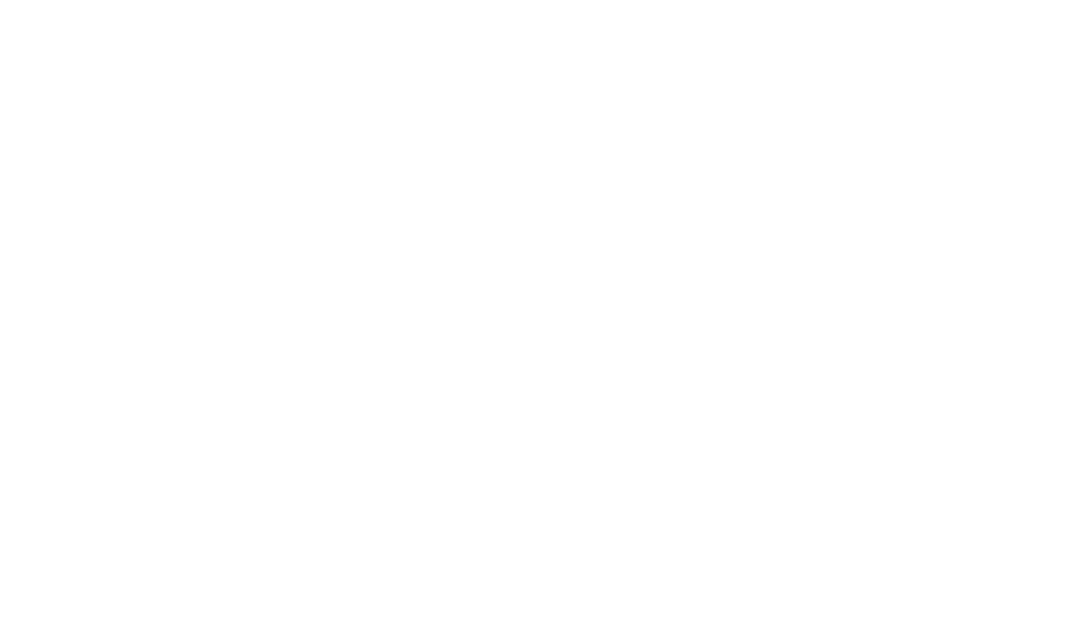
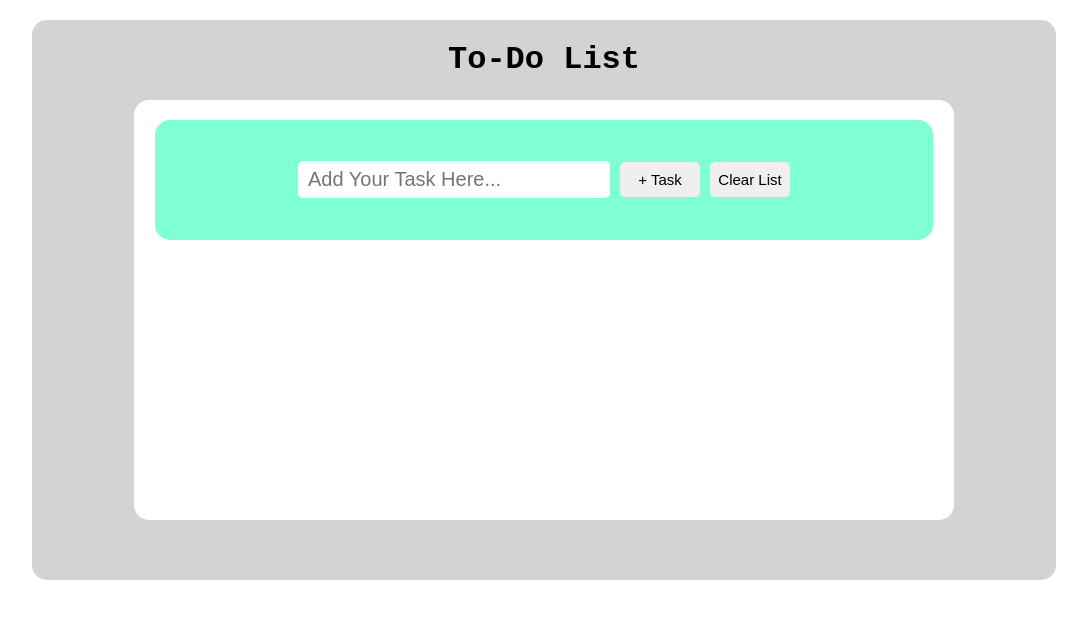
Before and after one commit to EurytCodes/Simple_To-Do, a plain HTML site: page index.html in a window 1280 px wide. Shown: the whole page, without its empty margins (96-1183 px from the left). Drawn offline with Linux system fonts and the light colour scheme.

Commit message:
some code

```diff
--- a/index.html
+++ b/index.html
@@ -8,7 +8,25 @@
     <title>To-Do List</title>
 </head>
 <body>
+    <div class="container">
+        <h1>To-Do List</h1>
+        <div class="todocontainer">
 
+           <div class="inputSection">
+             <input type="text" id="inputField" placeholder="Add Your Task Here...">
+             <button class="addbtn" title="Add Task" id="addTodo">+ Task</button>
+             <button class="removebtn" title="Delete All To-Do List" id="clearTodo">Clear List</button>
+           </div>
+
+           <div id="output" class="outputSection">
+                <div id="outputStyling"><p>
+                   <!-- <button title="" id="listDel">Delete</button>
+                    <button title="" id="ListDone">Done</button>--></p>
+                </div>
+           </div>
+
+        </div>
+    </div>
 
     <script src="script.js"></script>
 </body>
--- a/script.js
+++ b/script.js
@@ -0,0 +1,25 @@
+const inputfieldtxt = document.getElementById('inputField');
+const addtodobtn = document.getElementById('addTodo');
+const cleartodobtn = document.getElementById('clearTodo');
+
+const deletelist = document.getElementById('listDel');
+const completedlist = document.getElementById('listDone');
+
+addtodobtn.addEventListener('click', addtodo);
+cleartodobtn.addEventListener('click', remove);
+
+
+function addtodo(){
+    var outputlist = document.getElementById('output');
+    outputlist.style.visibility = 'visible';
+
+    var outputstyling = document.getElementById('outputStyling');
+    var newlist = document.createElement('p');
+    outputstyling.appendChild(newlist);
+
+    outputstyling.style.visibility = 'visible';
+    newlist.innerText = inputfieldtxt.value;
+    inputfieldtxt.value = '';
+    ondblclick.newlist.style = 'line-through';
+
+}
--- a/style.css
+++ b/style.css
@@ -0,0 +1,103 @@
+body{
+    margin: 0%;
+    display: flex;
+    align-items: center;
+    justify-content: center;
+}
+
+.container{
+    width: 80%;
+    height: 70vh;
+    margin: 20px;
+    background-color: lightgray;
+    border-radius: 15px;
+}
+
+h1{
+    font-family: 'Courier New', Courier, monospace;
+    display: flex;
+    justify-content: center;
+}
+
+.todocontainer{
+    width: 80%;
+    height: 50vh;
+    margin: auto;
+    padding-top: 20px;
+    background-color: white;
+    border-radius: 15px;
+}
+
+.inputSection{
+    margin: auto;
+    width: 95%;
+    height: 15vh;
+    border-radius: 15px;
+    background-color: aquamarine;
+    display: flex;
+    align-items: center;
+    justify-content: center;
+    margin-bottom: 10px;
+}
+
+input{
+    width: 300px;
+    height: 35px;
+    outline: none;
+    border: none;
+    border-radius: 5px;
+    padding-left: 10px;
+    font-size: 20px;
+    font-family: Arial, Helvetica, sans-serif;
+}
+
+.addbtn{
+    font-family: Arial, Helvetica, sans-serif;
+    margin-left: 10px;
+    width: 80px;
+    height: 35px;
+    font-size: 15px;
+    border: none;
+    border-radius: 5px;
+}
+
+.removebtn{
+    font-family: Arial, Helvetica, sans-serif;
+    margin-left: 10px;
+    width: 80px;
+    height: 35px;
+    font-size: 15px;
+    border: none;
+    border-radius: 5px;
+}
+
+.outputSection{
+    margin: auto;
+    width: 95%;
+    height: 30vh;
+    padding-top: 20px;
+    background-color: beige;
+}
+
+#output{
+    visibility: hidden;
+}
+
+.outputStyling {
+    margin: auto;
+    background-color: lightcyan;
+    width: 90%;
+    height: 30px;
+    padding-top: 10px;
+    padding-left: 10px;
+    font-size: 20px;
+    font-family: Arial, Helvetica, sans-serif;
+    visibility: hidden;
+}
+
+outputStyling button{
+    float: right;
+    margin-right: 5px;
+    border: none;
+    height: 22px;
+}
```
